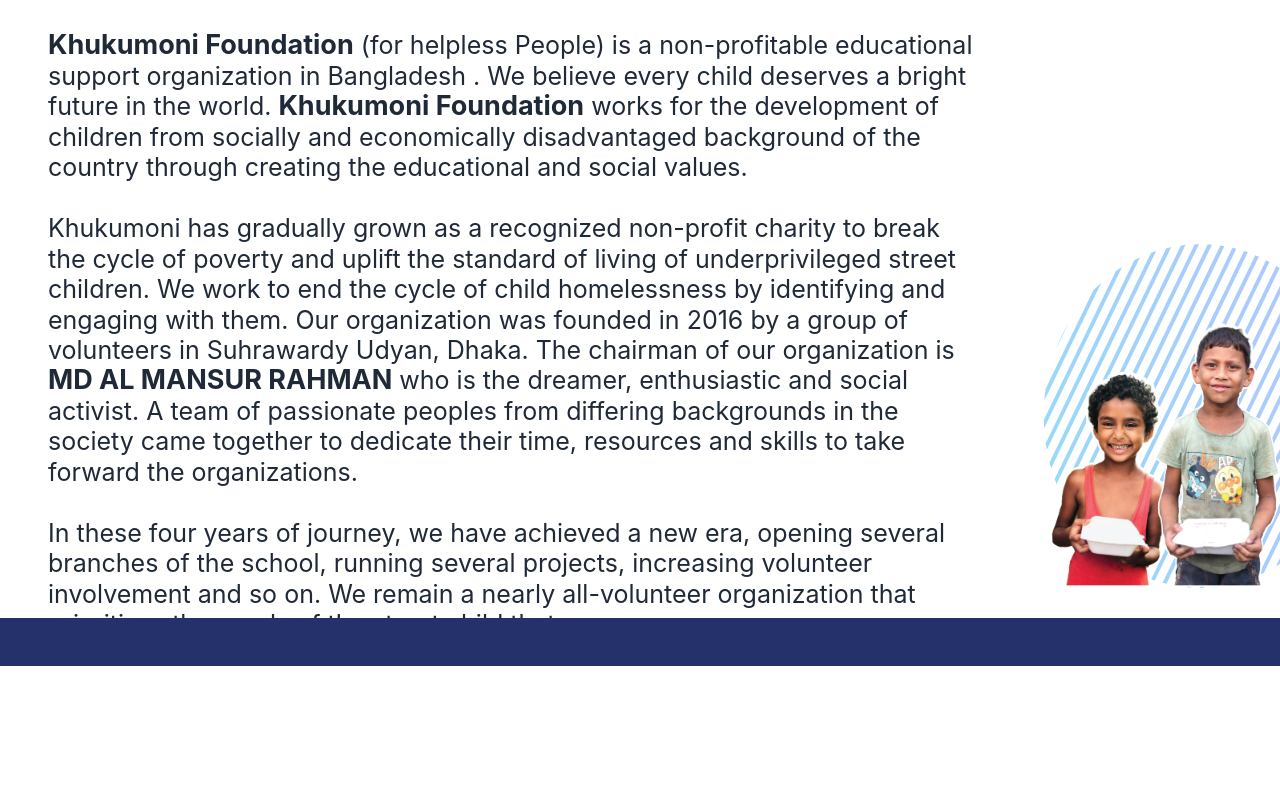
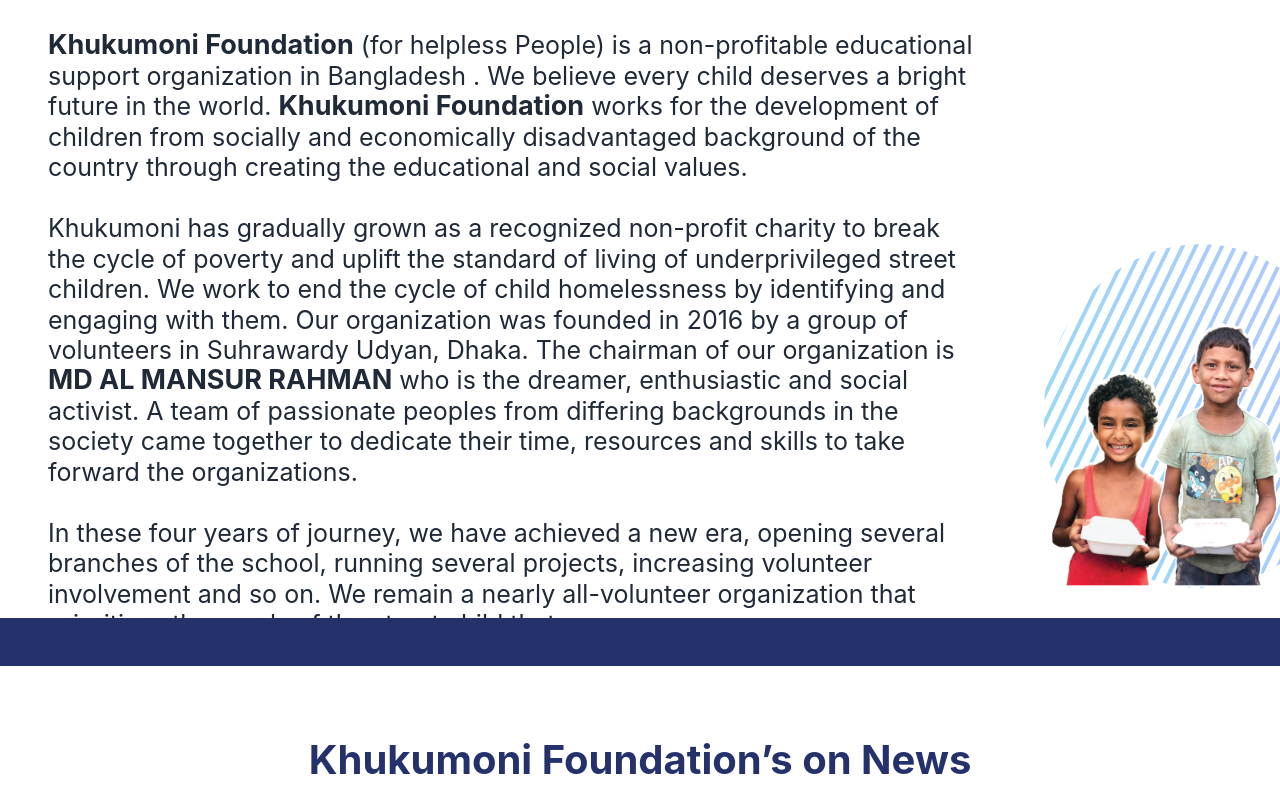
Before and after one commit to rhnchowdhury/Khukumoni-Website, a React (Create React App) app: page / in a window 1280 px wide. Shown: the part 1251-2041 px from the top of the page. Before the commit the page ends 1917 px from the top, so only its background shows below. Built offline with nearby package versions, Linux system fonts and the light colour scheme.

Commit message:
news section add

```diff
--- a/public/index.html
+++ b/public/index.html
@@ -3,7 +3,7 @@
 
 <head>
   <meta charset="utf-8" />
-  <link rel="icon" href="%PUBLIC_URL%/favicon.jpeg" />
+  <link rel="icon" href="%PUBLIC_URL%/favicon.png" />
   <meta name="viewport" content="width=device-width, initial-scale=1" />
   <meta name="theme-color" content="#000000" />
   <meta name="description" content="Web site created using create-react-app" />
--- a/src/Components/Layouts/Homes/Home.js
+++ b/src/Components/Layouts/Homes/Home.js
@@ -1,12 +1,14 @@
 import React from 'react';
 import Carousel from '../../Pages/Carousel/Carousel';
 import Story from '../../Pages/Story/Story';
+import News from '../../Pages/News/News';
 
 const Home = () => {
     return (
         <div>
             <Carousel></Carousel>
             <Story></Story>
+            <News></News>
         </div>
     );
 };
--- /dev/null
+++ b/src/Components/Pages/News/News.css
@@ -0,0 +1,6 @@
+.news-h2 {
+    color: #24316B;
+    text-align: center;
+    font-size: 40px;
+    font-weight: 700;
+}
--- /dev/null
+++ b/src/Components/Pages/News/News.js
@@ -0,0 +1,12 @@
+import React from 'react';
+import './News.css';
+
+const News = () => {
+    return (
+        <div className='mt-16'>
+            <h2 className='news-h2'>Khukumoni Foundation’s on News</h2>
+        </div>
+    );
+};
+
+export default News;
```
Also changed, not shown: public/favicon.jpeg (deleted), public/favicon.png (added).
